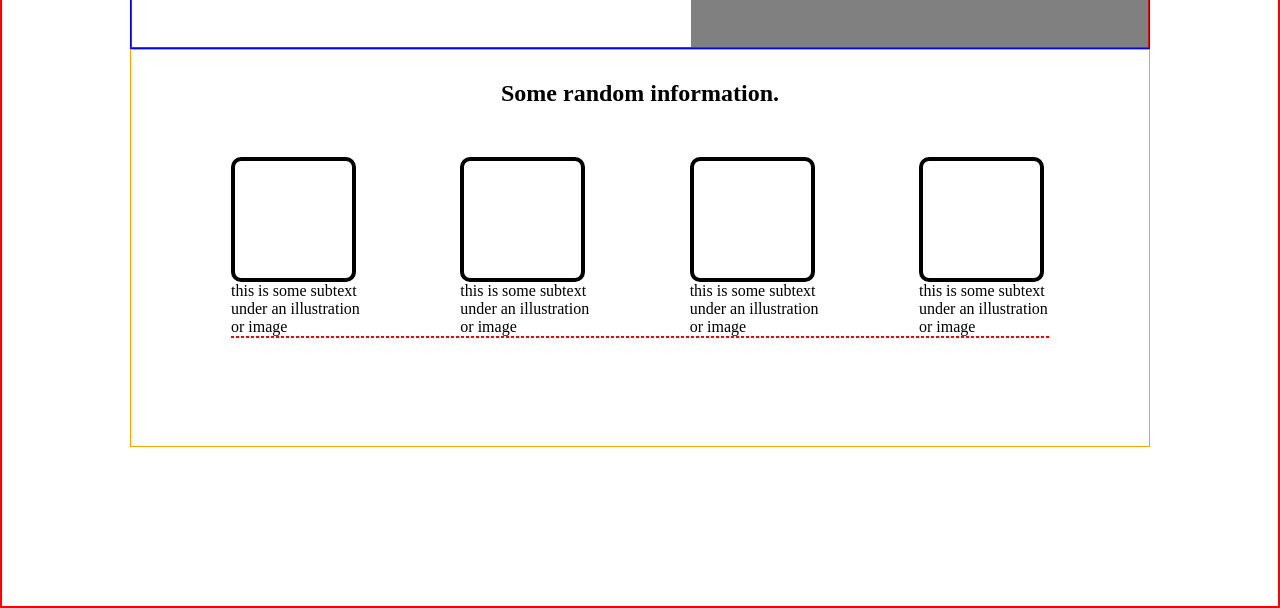
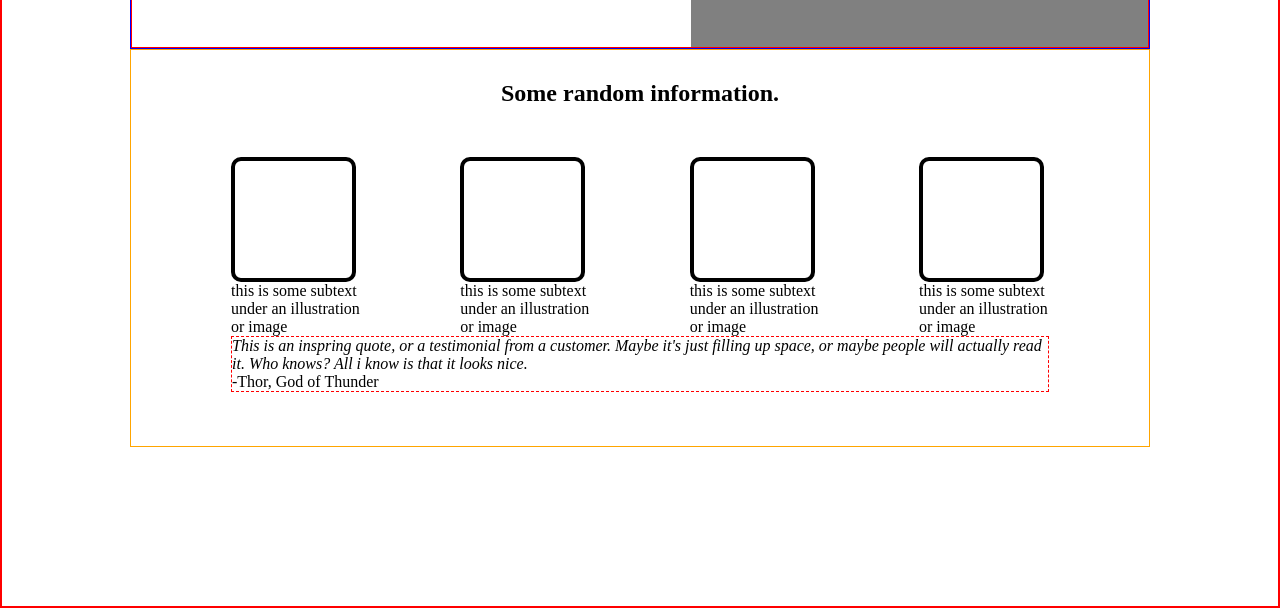
Before and after one commit to noname1112392/odin-landing-page, a plain HTML site: page index.html in a window 1280 px wide. Shown: the part 192-800 px from the top of the page. Drawn offline with Linux system fonts and the light colour scheme.

Commit message:
Add div and figure tags into top and bottom section of the main section

```diff
--- a/index.html
+++ b/index.html
@@ -1,11 +1,13 @@
 <!DOCTYPE html>
 <html lang="en">
+
 <head>
     <meta charset="UTF-8">
     <meta name="viewport" content="width=device-width, initial-scale=1.0">
     <title>Landing Page</title>
     <link rel="stylesheet" href="style.css" type="text/css">
 </head>
+
 <body class="grid-container">
     <!--Top section-->
     <header class="grid-item">
@@ -27,7 +29,8 @@
             <!--Left side container-->
             <div class="leftside-c bttm-header-container">
                 <h1>This website is awesome</h1>
-                <p>This website has some subtext that goes here under the main title. It's a smaller font and the color is lower contrast</p>
+                <p>This website has some subtext that goes here under the main title. It's a smaller font and the color
+                    is lower contrast</p>
                 <button class="topbtn signup-btn">Sign Up</button>
             </div>
             <!--Right side container-->
@@ -41,41 +44,40 @@
         <section class="top-main-section">
             <h2>Some random information.</h2>
             <div class="container-for-img">
-                <div>
+                <figure>
                     <div class="img-container"></div>
-                    <figure>
-                        <figcaption class="main-img-fig">
-                            this is some subtext under an illustration or image
-                        </figcaption>
-                    </figure>
-                </div>
-                <div>
+                    <figcaption class="main-img-fig">
+                        this is some subtext under an illustration or image
+                    </figcaption>
+                </figure>
+                <figure>
                     <div class="img-container"></div>
-                    <figure>
-                        <figcaption class="main-img-fig">
-                            this is some subtext under an illustration or image
-                        </figcaption>
-                    </figure>
-                </div>
-                <div>
+                    <figcaption class="main-img-fig">
+                        this is some subtext under an illustration or image
+                    </figcaption>
+                </figure>
+                <figure>
                     <div class="img-container"></div>
-                    <figure>
-                        <figcaption class="main-img-fig">
-                            this is some subtext under an illustration or image
-                        </figcaption>
-                    </figure>
-                </div>
-                <div>
+                    <figcaption class="main-img-fig">
+                        this is some subtext under an illustration or image
+                    </figcaption>
+                </figure>
+                <figure>
                     <div class="img-container"></div>
-                    <figure>
-                        <figcaption class="main-img-fig">
-                            this is some subtext under an illustration or image
-                        </figcaption>
-                    </figure>
-                </div>
+                    <figcaption class="main-img-fig">
+                        this is some subtext under an illustration or image
+                    </figcaption>
+                </figure>
             </div>
         </section>
-        <section class="bottom-main-section"></section>
+        <section class="bottom-main-section">
+            <figure class="bottom-main-container">
+                <p><i>This is an inspring quote, or a testimonial from a customer. Maybe it's just filling up space,
+                    or maybe people will actually read it. Who knows? All i know is that it looks nice.
+                </i></p>
+                <figcaption class="bottom-main-section-fig">-Thor, God of Thunder</figcaption>
+            </figure>
+        </section>
     </main>
     <!--Bottom Section-->
     <footer class="grid-item">
@@ -83,4 +85,5 @@
         <section></section>
     </footer>
 </body>
+
 </html>
```
